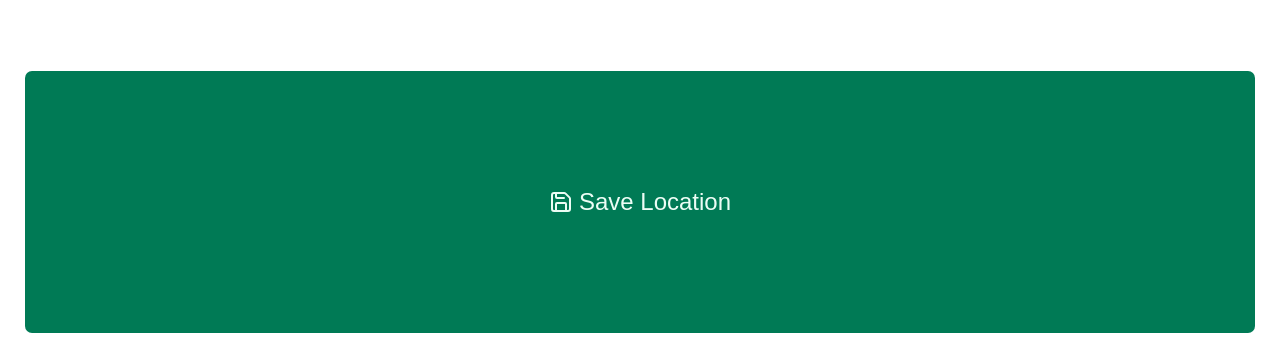
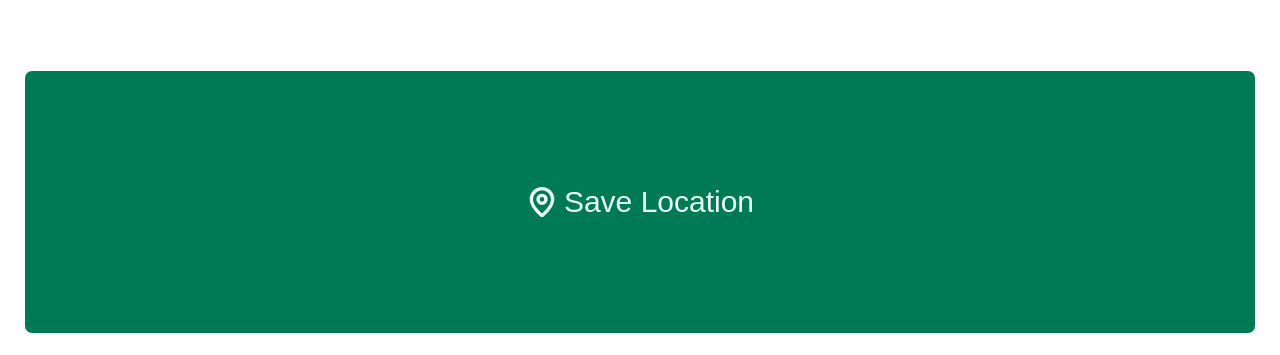
Before and after one commit to CodedMasonry/remember-that-spot, a React (Vite) app: page / in a window 1280 px wide. Shown: the part 442-797 px from the top of the page. Built offline with nearby package versions, Linux system fonts and the light colour scheme.

Commit message:
improve UX of primary save

```diff
--- a/src/App.tsx
+++ b/src/App.tsx
@@ -1,4 +1,4 @@
-import { Save } from "lucide-react"
+import { MapPin } from "lucide-react"
 import { Button } from "./components/ui/button"
 import { TopBar } from "./topbar"
 
@@ -6,8 +6,11 @@ export function App() {
   return (
     <div className="flex min-h-svh flex-col p-6">
       <TopBar />
-      <Button size="lg" className="mt-auto h-[33vh] w-full text-2xl">
-        <Save className="size-6" /> Save Location
+      <Button
+        size="lg"
+        className="mt-auto h-[33vh] w-full text-3xl active:scale-95"
+      >
+        <MapPin className="size-8" strokeWidth={2.5} /> Save Location
       </Button>
     </div>
   )
```
